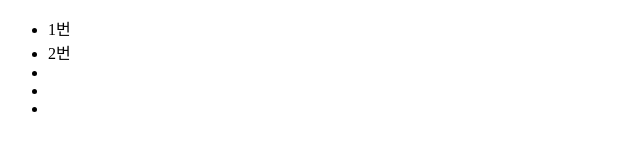
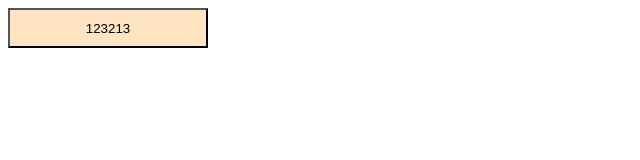
Before and after one commit to parainfo/main, a website: page main.html in a window 1280 px wide. Shown: the whole page, without its empty margins (0-640 px from the left). Drawn offline with Linux system fonts and the light colour scheme.

Commit message:
scss수정

```diff
--- /dev/null
+++ b/css/style.scss
@@ -0,0 +1,6 @@
+.btnTypeA {
+    width: 200px; height: 40px; background: bisque;
+    &:hover {
+        background: #000000;
+        }
+}
--- a/main.html
+++ b/main.html
@@ -8,16 +8,9 @@
         <meta name="apple-mobile-web-app-capable" content="yes">
         <meta name="format-detection" content="telephone=no, address=no, email=no">
         <title> </title>
+        <link href="css/style.css" rel="stylesheet">
     </head>
     <body>
-        <div>
-            <ul>
-                <li>1번</li>
-                <li>2번</li>
-                <li></li>
-                <li></li>
-                <li></li>
-            </ul>
-        </div>
+      <button class="btnTypeA">123213</button>
     </body>
 </html>
```
Also changed, not shown: package.json (added, +19 -0 lines), css/style.css (added), 1 other file.
